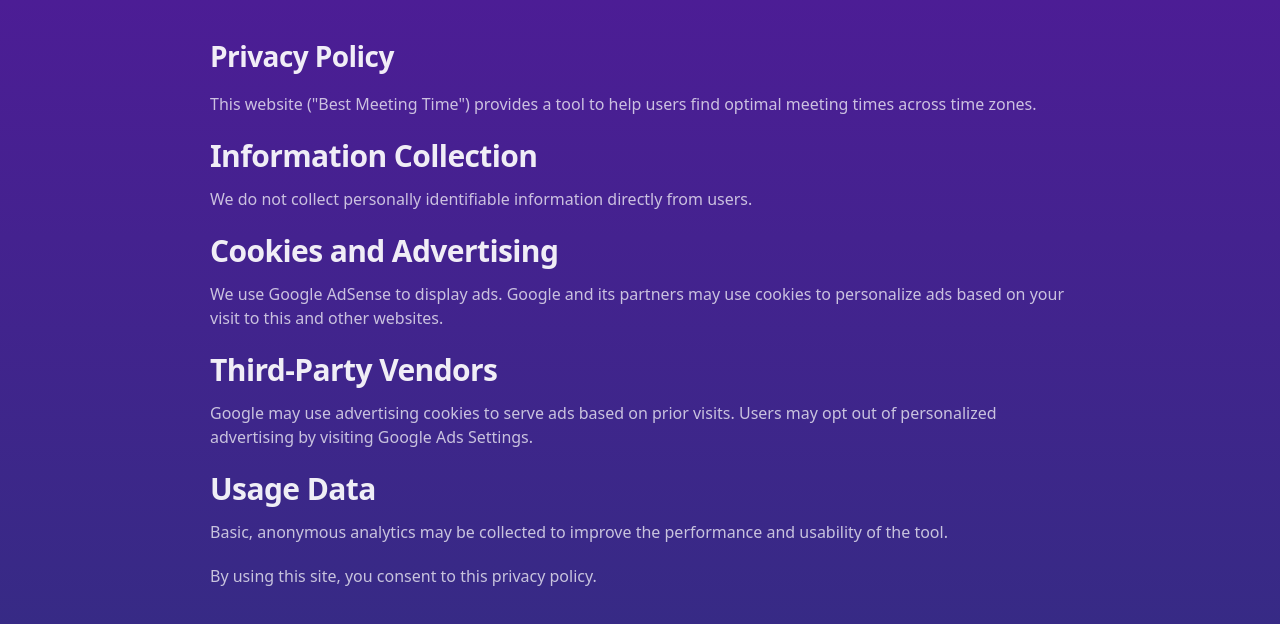
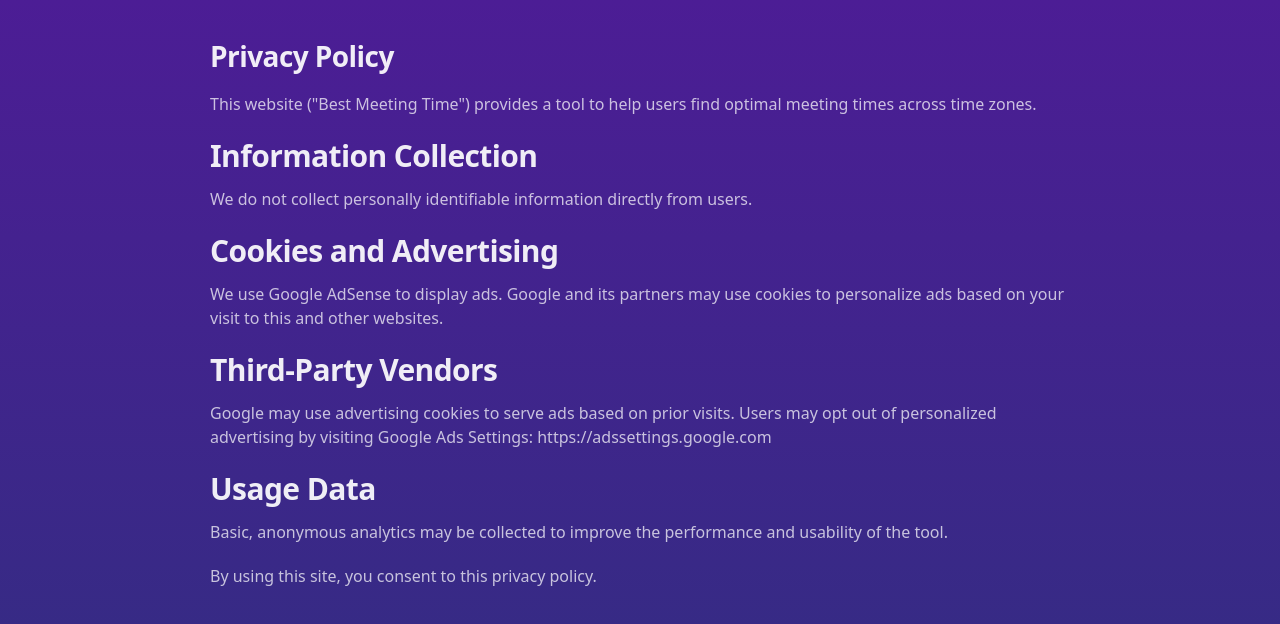
Before and after one commit to techtalk1282/Best-Meeting-Time, a Next.js app: page /privacy-policy in a window 1280 px wide. Shown: the top 624 px of the page. Built offline with nearby package versions, Linux system fonts and the light colour scheme.

Commit message:
feat(legal): add privacy policy page for AdSense compliance

```diff
--- a/app/privacy-policy/page.tsx
+++ b/app/privacy-policy/page.tsx
@@ -29,7 +29,7 @@ export default function PrivacyPolicy() {
 
       <h2 style={{ marginTop: "20px" }}>Third-Party Vendors</h2>
       <p>
-        Google may use advertising cookies to serve ads based on prior visits. Users may opt out of personalized advertising by visiting Google Ads Settings.
+        Google may use advertising cookies to serve ads based on prior visits. Users may opt out of personalized advertising by visiting Google Ads Settings: https://adssettings.google.com
       </p>
 
       <h2 style={{ marginTop: "20px" }}>Usage Data</h2>
```
